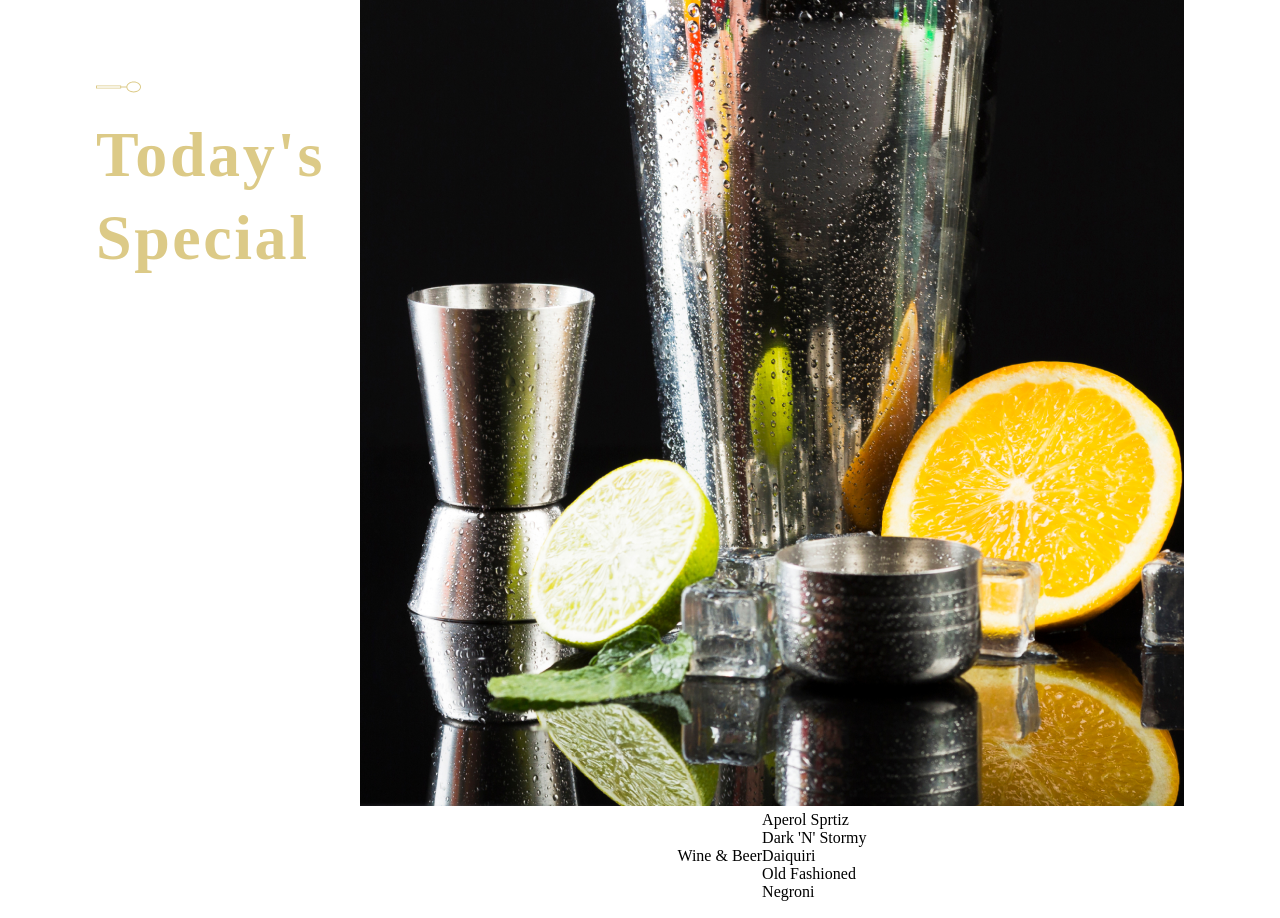
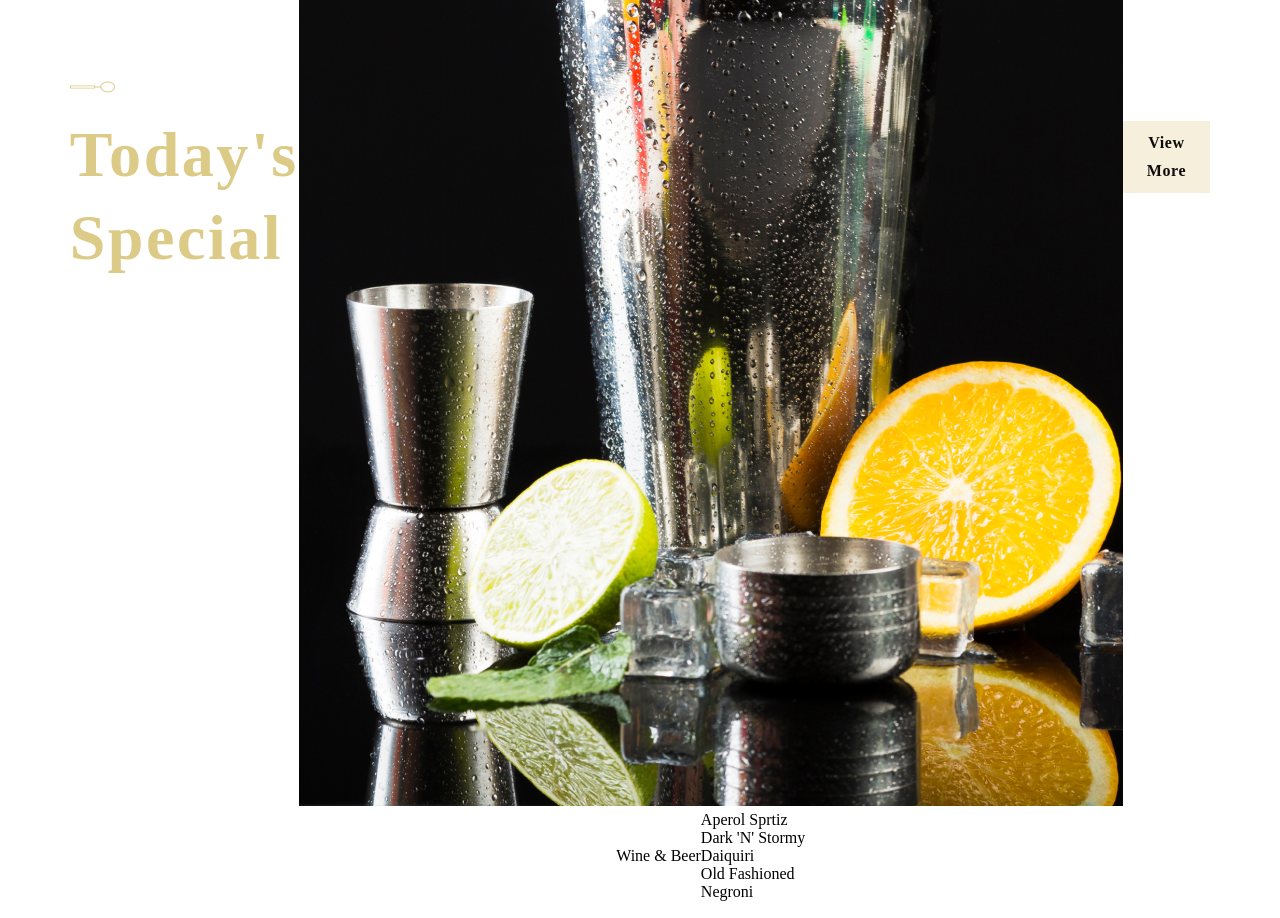
Before and after one commit to Vargos98/Restaurant-React-App, a React (Create React App) app: page / in a window 1280 px wide. Shown: the part 2660-3578 px from the top of the page. Built offline with nearby package versions, Linux system fonts and the light colour scheme; a web font is replaced by a local one.

Commit message:
Added a button in special menu section

```diff
--- a/src/container/Menu/SpecialMenu.jsx
+++ b/src/container/Menu/SpecialMenu.jsx
@@ -30,9 +30,11 @@ const SpecialMenu = () => (
                           {data.cocktails.map((cocktail,index)=> (
                             <p>{cocktail.title}</p>
                           ))}
-
                       </div>
                 </div>
+            </div>
+            <div style={{marginTop:'15px'}}>
+                            <button type="button" className='custom__button'>View More</button>
 
             </div>
   </div>
```
